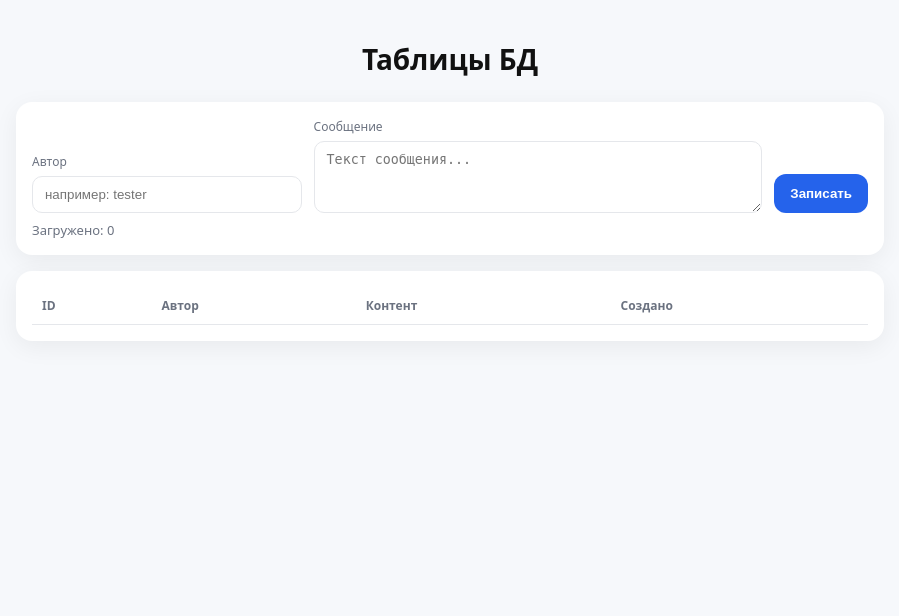
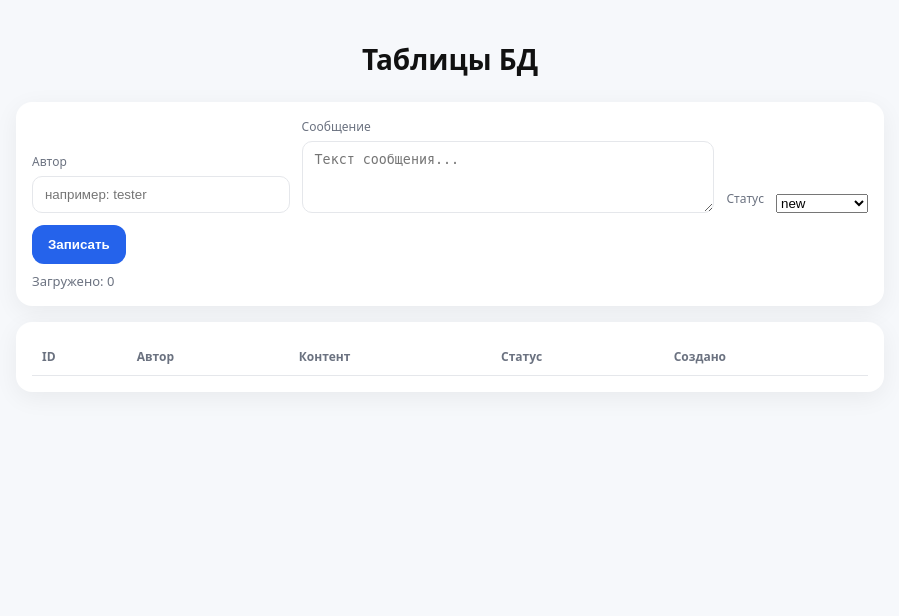
Before and after one commit to Aalam2000/assistchat, a FastAPI app: page / in a window 1280 px wide. Shown: the top 616 px of the page, without its empty margins (190-1089 px from the left). Run offline with FastAPI, Linux system fonts and the light colour scheme; data that the repository does not hold is empty; some libraries are stand-ins or nearby versions.

Commit message:
5 Поправки для работы SQL

```diff
--- a/src/app/main.py
+++ b/src/app/main.py
@@ -34,11 +34,13 @@ async def health():
 class MessageCreate(BaseModel):
     author: str
     content: str
+    status: str = "new"
 
 class MessageOut(BaseModel):
     id: str
     author: str
     content: str
+    status: str
     ts: str
 
 router = APIRouter(prefix="/api", tags=["messages"])
@@ -55,7 +57,7 @@ def list_messages(db: Session = Depends(get_session)):
     rows = db.execute(select(Message).order_by(Message.ts.desc())).scalars().all()
     return [
         MessageOut(
-            id=str(m.id), author=m.author, content=m.content, ts=m.ts.isoformat()
+            id=str(m.id), author=m.author, content=m.content, status=m.status, ts=m.ts.isoformat()
         )
         for m in rows
     ]
@@ -64,10 +66,10 @@ def list_messages(db: Session = Depends(get_session)):
 def create_message(payload: MessageCreate, db: Session = Depends(get_session)):
     if not payload.author or not payload.content:
         raise HTTPException(status_code=400, detail="author and content required")
-    m = Message(author=payload.author, content=payload.content)
+    m = Message(author=payload.author, content=payload.content, status=payload.status)
     db.add(m)
     db.commit()
     db.refresh(m)
-    return MessageOut(id=str(m.id), author=m.author, content=m.content, ts=m.ts.isoformat())
+    return MessageOut(id=str(m.id), author=m.author, content=m.content, status=m.status, ts=m.ts.isoformat())
 
 app.include_router(router)
--- a/src/app/static/js/messages.js
+++ b/src/app/static/js/messages.js
@@ -3,6 +3,7 @@
   const tbody = $("#messages-body");
   const form = $("#msg-form");
   const status = $("#status");
+  const statusSelect = $("#msg_status"); // селект из формы (id="msg_status" в index.html)
   const btn = $("#submit-btn");
 
   function setStatus(msg, isErr=false) {
@@ -12,20 +13,25 @@
 
   function tr(msg) {
     const tr = document.createElement("tr");
+
     const td = (t, cls) => {
       const d = document.createElement("td");
-      d.textContent = t;
+      d.textContent = (t ?? "").toString(); // гарантируем строку
       if (cls) d.className = cls;
       return d;
     };
+
+    // порядок ячеек: ID | Автор | Контент | Статус | Создано
     tr.append(
       td(msg.id, "mono"),
       td(msg.author),
       td(msg.content),
+      td(msg.status),                                     // <-- только значение, НЕ td(...)
       td(new Date(msg.ts).toLocaleString(), "mono"),
     );
     return tr;
   }
+
 
   async function loadMessages() {
     setStatus("Загружаю...");
@@ -51,10 +57,11 @@
       const res = await fetch("/api/messages", {
         method: "POST",
         headers: {"Content-Type": "application/json"},
-        body: JSON.stringify({ author, content })
+        body: JSON.stringify({ author, content, status: statusSelect ? statusSelect.value : "new" })
       });
       if (!res.ok) throw new Error("Ошибка сохранения");
       $("#content").value = "";
+      if (statusSelect) statusSelect.value = "new";
       await loadMessages();
       setStatus("Сохранено");
     } catch (e) {
--- a/src/app/templates/index.html
+++ b/src/app/templates/index.html
@@ -36,14 +36,24 @@
             <label for="author">Автор</label>
             <input id="author" name="author" placeholder="например: tester" required />
           </div>
+
           <div class="field" style="flex:3 1 360px">
             <label for="content">Сообщение</label>
             <textarea id="content" name="content" placeholder="Текст сообщения..." required></textarea>
           </div>
+
+          <label for="msg_status">Статус</label>
+          <select id="msg_status" name="status">
+            <option value="new" selected>new</option>
+            <option value="in_progress">in_progress</option>
+            <option value="done">done</option>
+          </select>
+
           <div class="field" style="flex:0 0 auto">
             <button id="submit-btn" type="submit">Записать</button>
           </div>
         </div>
+
         <div id="status" class="status"></div>
       </form>
     </div>
@@ -55,6 +65,7 @@
             <th>ID</th>
             <th>Автор</th>
             <th>Контент</th>
+            <th>Статус</th>
             <th>Создано</th>
           </tr>
         </thead>
@@ -65,6 +76,6 @@
     </div>
   </div>
 
-  <script src="/static/js/messages.js"></script>
+  <script src="/static/js/messages.js?v=local7"></script>
 </body>
 </html>
--- a/src/models/message.py
+++ b/src/models/message.py
@@ -12,6 +12,7 @@ class Message(Base):
     )
     author: Mapped[str] = mapped_column(Text, nullable=False)
     content: Mapped[str] = mapped_column(Text, nullable=False)
+    status: Mapped[str] = mapped_column(Text, nullable=False, server_default="new")
     ts: Mapped["DateTime"] = mapped_column(
         DateTime(timezone=True), server_default=func.now(), nullable=False
     )
```
Also changed, not shown: src/alembic/versions/1e9938985fcd_add_status_to_messages.py (added, +25 -0 lines).
